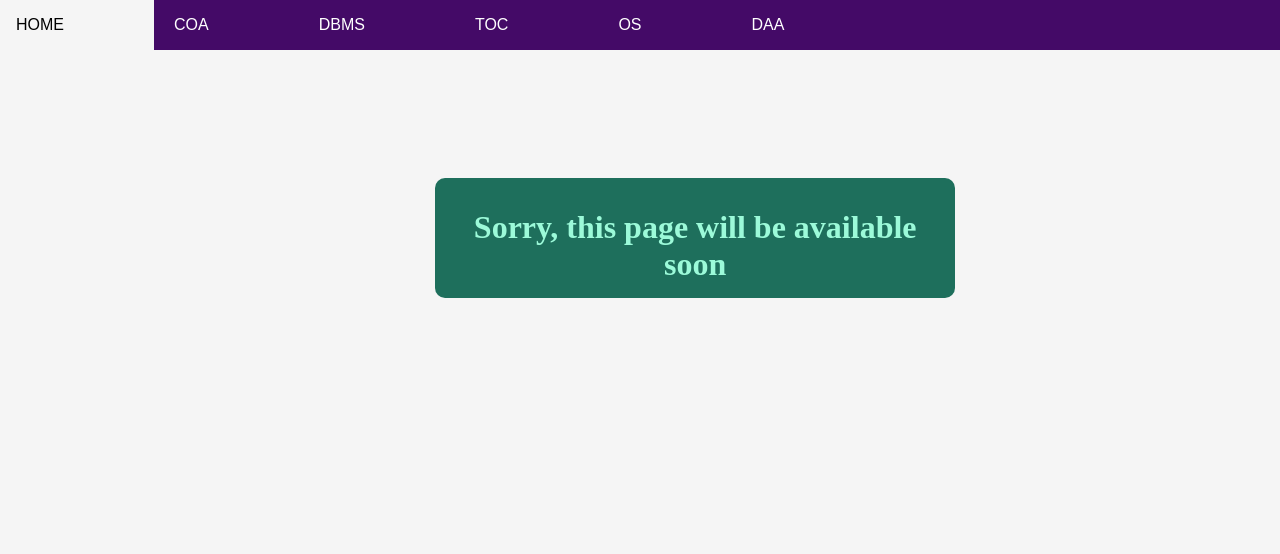
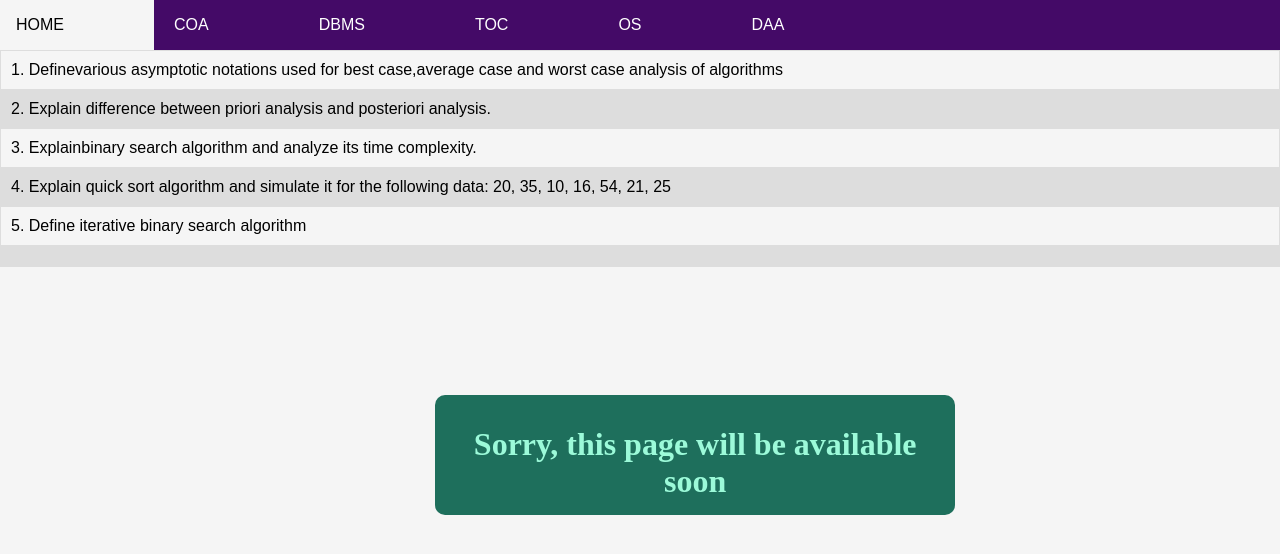
Before and after one commit to Stephen-Eliazer/EXAMSIARE, a plain HTML site: page toc.html in a window 1280 px wide. Drawn offline with Linux system fonts and the light colour scheme.

Commit message:
Update toc.html

```diff
--- a/toc.html
+++ b/toc.html
@@ -68,7 +68,32 @@
 
 </div>
 
-    <div class  = "sorry">
+
+
+    <table>
+        <tr>
+          <td><a href="#">1. Definevarious asymptotic notations used for best case,average case and worst case analysis of algorithms</a></td>
+        </tr>
+        <tr>
+          <td><a href="#">2. Explain difference between priori analysis and posteriori analysis.</a></td>
+        </tr>
+        <tr>
+          <td><a href="#">3. Explainbinary search algorithm and analyze its time complexity.</a></td>
+        </tr>
+
+        <tr>
+          <td> <a href="#">4.  Explain quick sort algorithm and simulate it for the following data:
+  20, 35, 10, 16, 54, 21, 25</a></td>
+        </tr>
+        <tr>
+          <td> <a href="#">5. Define iterative binary search algorithm</a></td>
+        </tr>
+        <tr>
+          <td> <a href="#"></a></td>
+        </tr>
+      </table>
+
+      <div class  = "sorry">
         <h1>Sorry, this page will be available soon</h1>
     </div>
 
```
